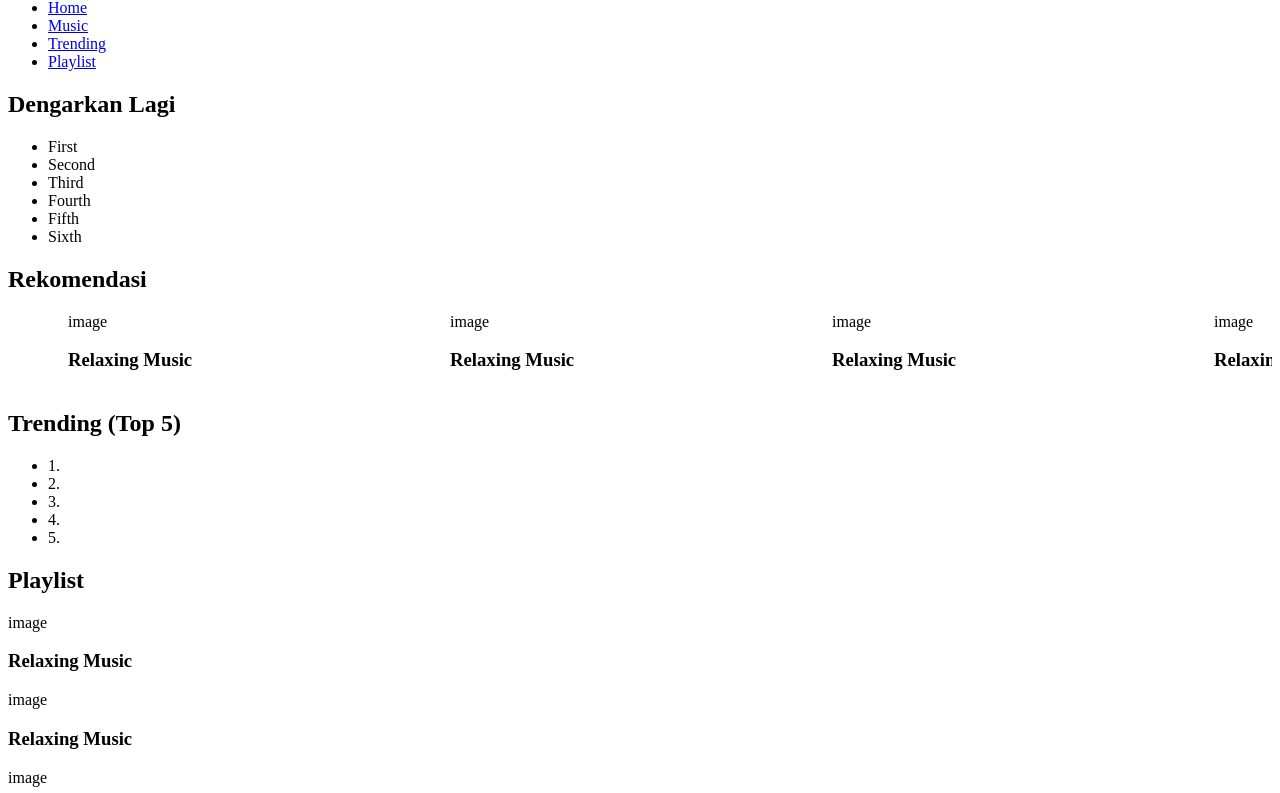
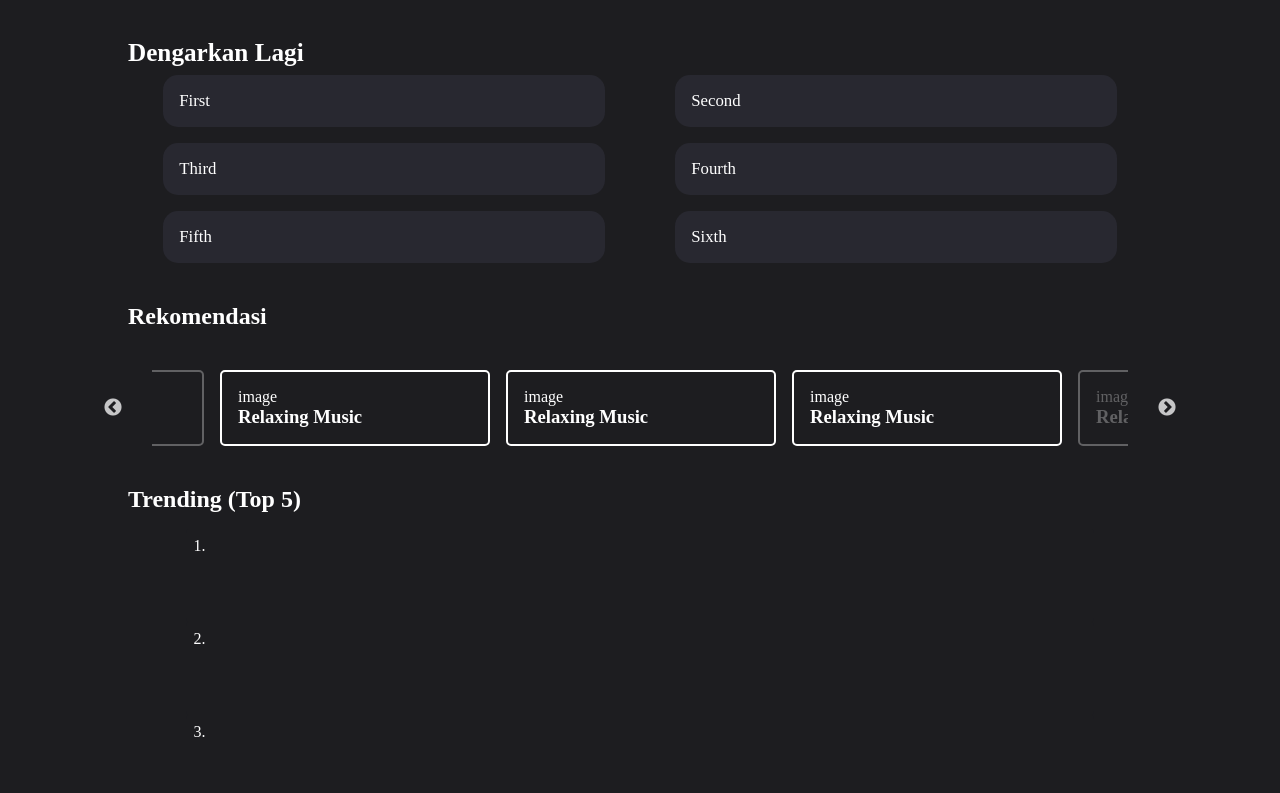
Before and after one commit to muhammadakfz/tidurku, a plain HTML site: page music.html in a window 1280 px wide. Shown: the part 68-861 px from the top of the page. Drawn offline with nearby package versions, Linux system fonts and the light colour scheme.

Commit message:
Update music.html

```diff
--- a/music.html
+++ b/music.html
@@ -3,7 +3,7 @@
     <head>
         <meta name="viewport" content="with=device=width, initial-scale = 1.0">
 		<title>Website Turu</title>
-		<link rel="stylesheet" href="style.css">
+		<link rel="stylesheet" href="css/music.css">
         <script src="https://ajax.googleapis.com/ajax/libs/jquery/3.7.1/jquery.min.js"></script>
         <link rel="stylesheet" type="text/css" href="slick/slick.css"/>
         <link rel="stylesheet" type="text/css" href="slick/slick-theme.css"/>
```
